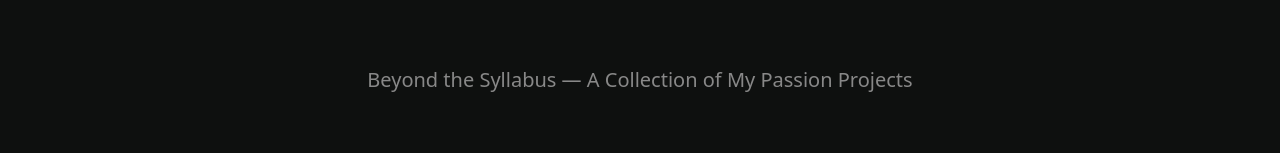
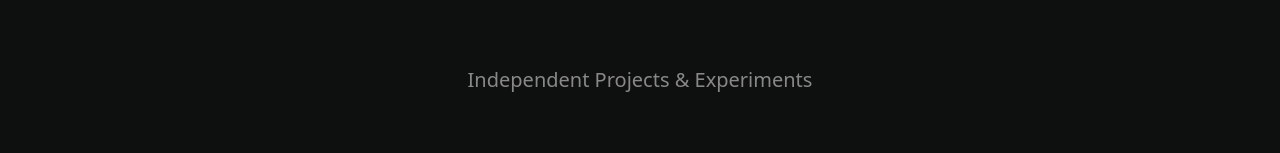
Before and after one commit to Rythamo8055/vishnu-vardhan-m, a Next.js app: page / in a window 1280 px wide. Both pictures are taken after a click on the button "PROJECTS". Shown: the part 248-401 px from the top of the page. Built offline with nearby package versions, Linux system fonts and the light colour scheme.

Commit message:
fix: simplify projects subtitle
- Changed to 'Independent Projects & Experiments'
- Removed 'fancy' words as requested
- Kept meaning of non-college personal work

```diff
--- a/components/sections/ProjectsOverlay.tsx
+++ b/components/sections/ProjectsOverlay.tsx
@@ -457,7 +457,7 @@ const ProjectsOverlay = ({ isOpen, onClose }: ProjectsOverlayProps) => {
                                 <polygon id="shape-f" fill="url(#grad-f)" points="440,45 490,65 490,115 440,135 390,115 390,65" className={styles.morphShape} />
                                 <polygon id="shape-t" fill="url(#grad-t)" points="560,45 605,90 560,135 515,90" className={styles.morphShape} />
                             </svg>
-                            <p className={styles.subtitle}>Beyond the Syllabus — A Collection of My Passion Projects</p>
+                            <p className={styles.subtitle}>Independent Projects & Experiments</p>
                         </header>
 
                         {/* Spotlight Section with SVG Curve */}
```
